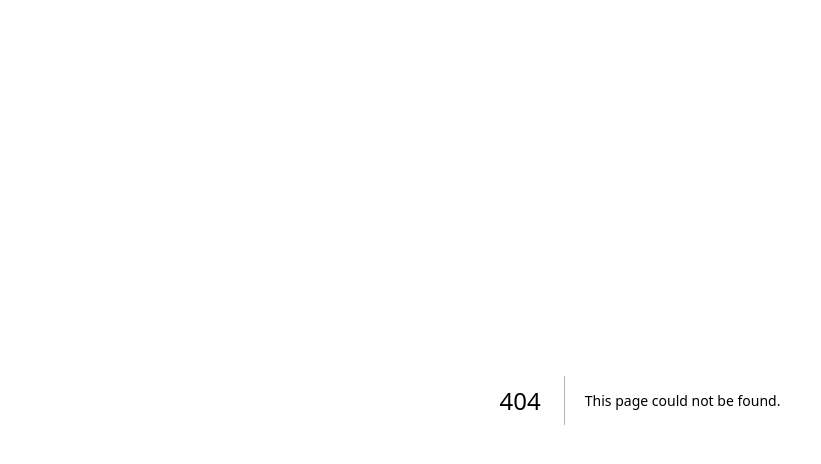
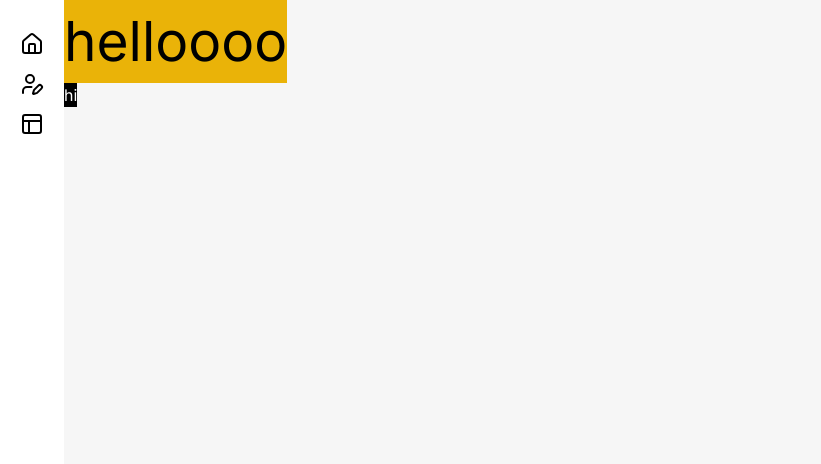
Before and after one commit to TakekuniT/codect, a Next.js app: page /projects in a window 1280 px wide. Before the commit this address had no page. Shown: the top 464 px of the page, without its empty margins (0-821 px from the left). Built offline with nearby package versions, Linux system fonts and the light colour scheme.

Commit message:
find projects page

```diff
--- /dev/null
+++ b/app/projects/page.tsx
@@ -0,0 +1,18 @@
+import Sidenavbar from "@/components/sidenavbar"
+import BlackButton1 from "@/components/ui/BlackButton1"
+
+export default function projects() {
+    return (
+        <div className="bg-[#f6f6f6] h-screen flex">
+
+            <Sidenavbar/>
+            <div>
+                <BlackButton1 text="helloooo"/>
+                <button className="bg-black text-white">hi</button>
+
+
+            </div>
+
+        </div>
+    )
+}
--- a/components/sidenavbar.tsx
+++ b/components/sidenavbar.tsx
@@ -5,7 +5,11 @@ export default function Sidenavbar () {
         <div className="w-[5%] bg-white h-screen flex flex-col gap-4 items-center pt-8">
             <House />
             <UserPen/>
-            <PanelsTopLeft/>
+            <a href="/projects">
+                <PanelsTopLeft/>
+
+            </a>
+
         </div>
     )
 }
--- /dev/null
+++ b/components/ui/BlackButton1.tsx
@@ -0,0 +1,9 @@
+
+
+export default function BlackButton1 ({text}: {text: string}) {
+    return (
+        <div className="bg-black">
+            <button className="text-[55px] bg-yellow-500">{text}</button>
+        </div>
+    )
+}
```
Also changed, not shown: 1 other file (tests, documents, lock files or other folders).
